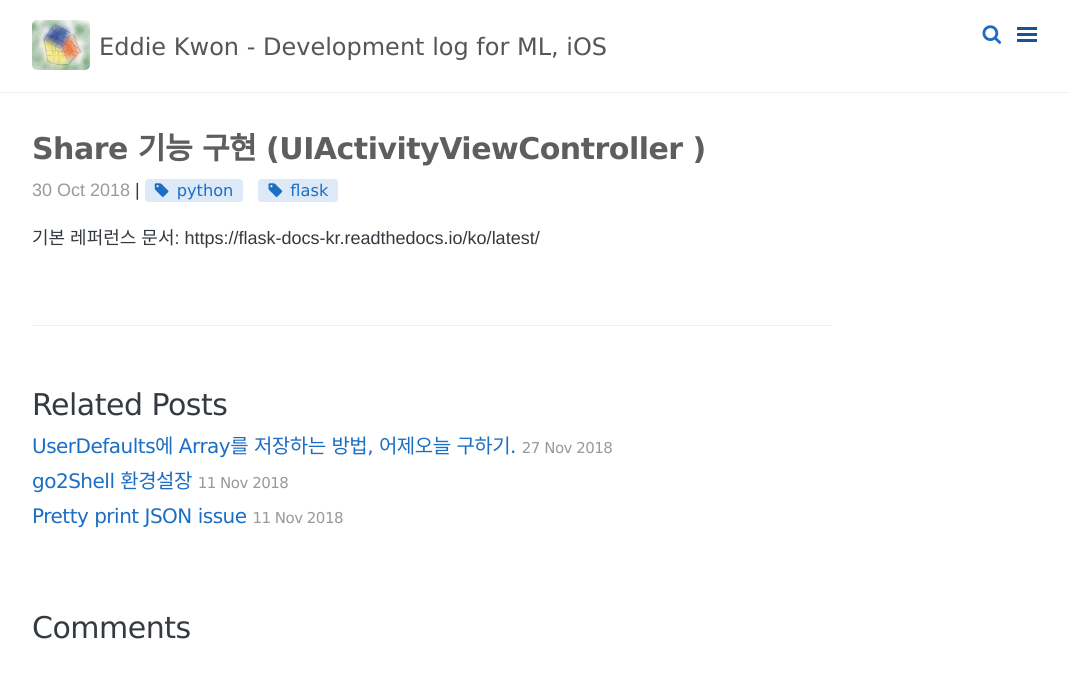
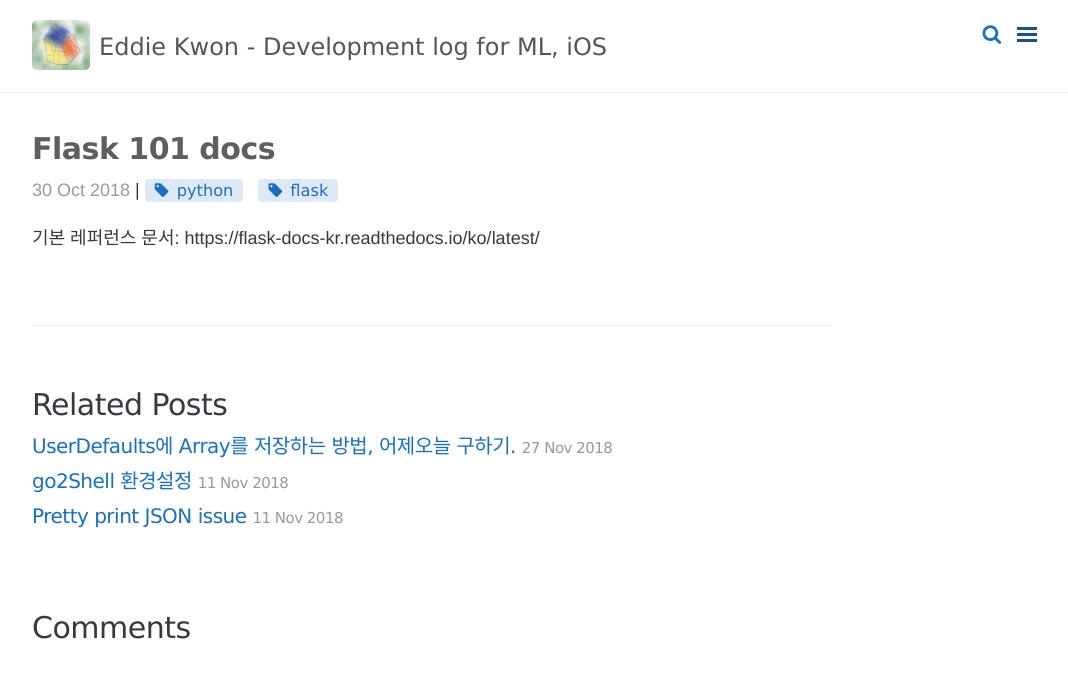
Before and after one commit to eddiekwon/eddiekwon.github.io, a Jekyll site: the page built from _posts/2018-11-01-Flask101.md, in a window 1280 px wide. Shown: the top 678 px of the page, without its empty margins (208-1276 px from the left). Built offline with Jekyll 4.4.1, drawn with Linux system fonts in a browser that asks for light colours; nearby versions of some CDN libraries; comment, search, counter and statistics services are not loaded.

Commit message:
fixed typos

```diff
--- a/_posts/2018-11-01-Flask101.md
+++ b/_posts/2018-11-01-Flask101.md
@@ -1,6 +1,6 @@
 ---
 layout: post
-title: Share 기능 구현 (UIActivityViewController )
+title: Flask 101 docs
 category: Python
 permalink: /python/:year/:month/:day/:title/
 
--- a/_posts/2018-11-12-go2shellSetting.md
+++ b/_posts/2018-11-12-go2shellSetting.md
@@ -1,6 +1,6 @@
 ---
 layout: post
-title:  go2Shell 환경설장
+title:  go2Shell 환경설정
 category: tip
 permalink: /tip/:year/:month/:day/:title/
 
```
Also changed, not shown: _posts/2018-11-27-UserDefaultsDate.md (+2 -6 lines).
